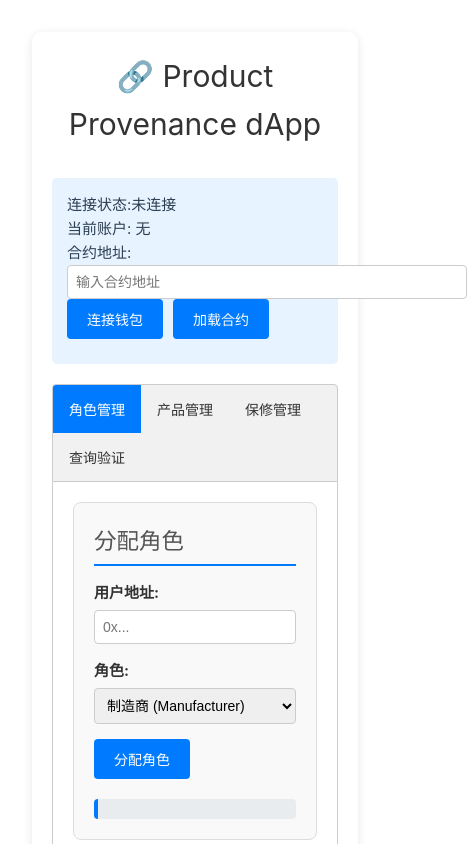
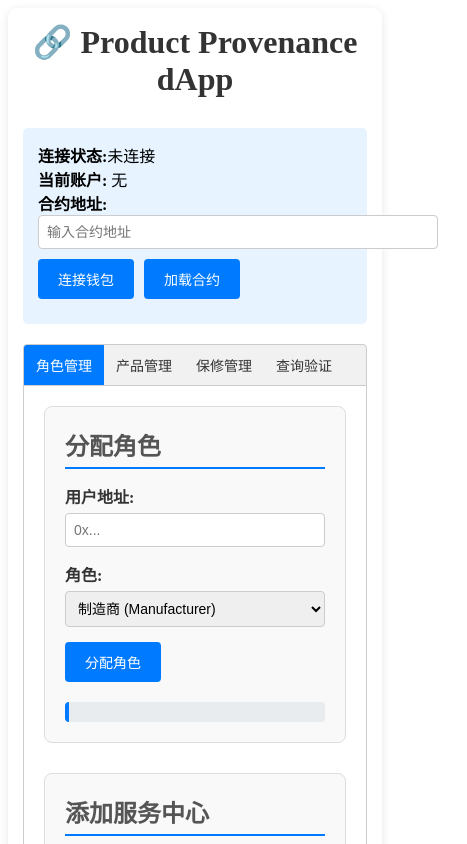
Before and after one commit to ALisstry/5565-front-end, a Vue app: page / in a window 390 px wide. Shown: the top 844 px of the page, 467 px wide, since content can reach past the window. Built offline with nearby package versions, Linux system fonts and the light colour scheme.

Commit message:
Bugfix: fix the bug of page layout

```diff
--- a/src/App.vue
+++ b/src/App.vue
@@ -601,19 +601,36 @@ export default {
   box-sizing: border-box;
 }
 
+html,
+body {
+  height: 100%;
+  margin: 0;
+  padding: 0;
+}
+
+#app {
+  min-height: 100vh;
+  display: flex;
+  flex-direction: column;
+}
+
 body {
   font-family: Arial, sans-serif;
   background-color: #f5f5f5;
   padding: 20px;
+  min-height: 100vh;
+  margin: 0;
 }
 
 .container {
   max-width: 1200px;
+  width: 100%;
   margin: 0 auto;
   background: white;
   padding: 20px;
   border-radius: 10px;
   box-shadow: 0 2px 10px rgba(0, 0, 0, 0.1);
+  flex: 1;
 }
 
 h1 {
@@ -753,4 +770,25 @@ button:disabled {
   border-radius: 5px;
   margin-bottom: 20px;
 }
+
+/* 响应式设计 */
+@media (max-width: 768px) {
+  body {
+    padding: 10px;
+  }
+
+  .container {
+    padding: 15px;
+  }
+
+  .account-info input {
+    width: 100%;
+    margin-bottom: 10px;
+  }
+
+  .tab button {
+    padding: 10px 12px;
+    font-size: 14px;
+  }
+}
 </style>
--- a/src/main.js
+++ b/src/main.js
@@ -1,4 +1,4 @@
-import './assets/main.css'
+// import './assets/main.css'
 
 import { createApp } from 'vue'
 import App from './App.vue'
```
Also changed, not shown: 1 other file (tests, documents, lock files or other folders).
